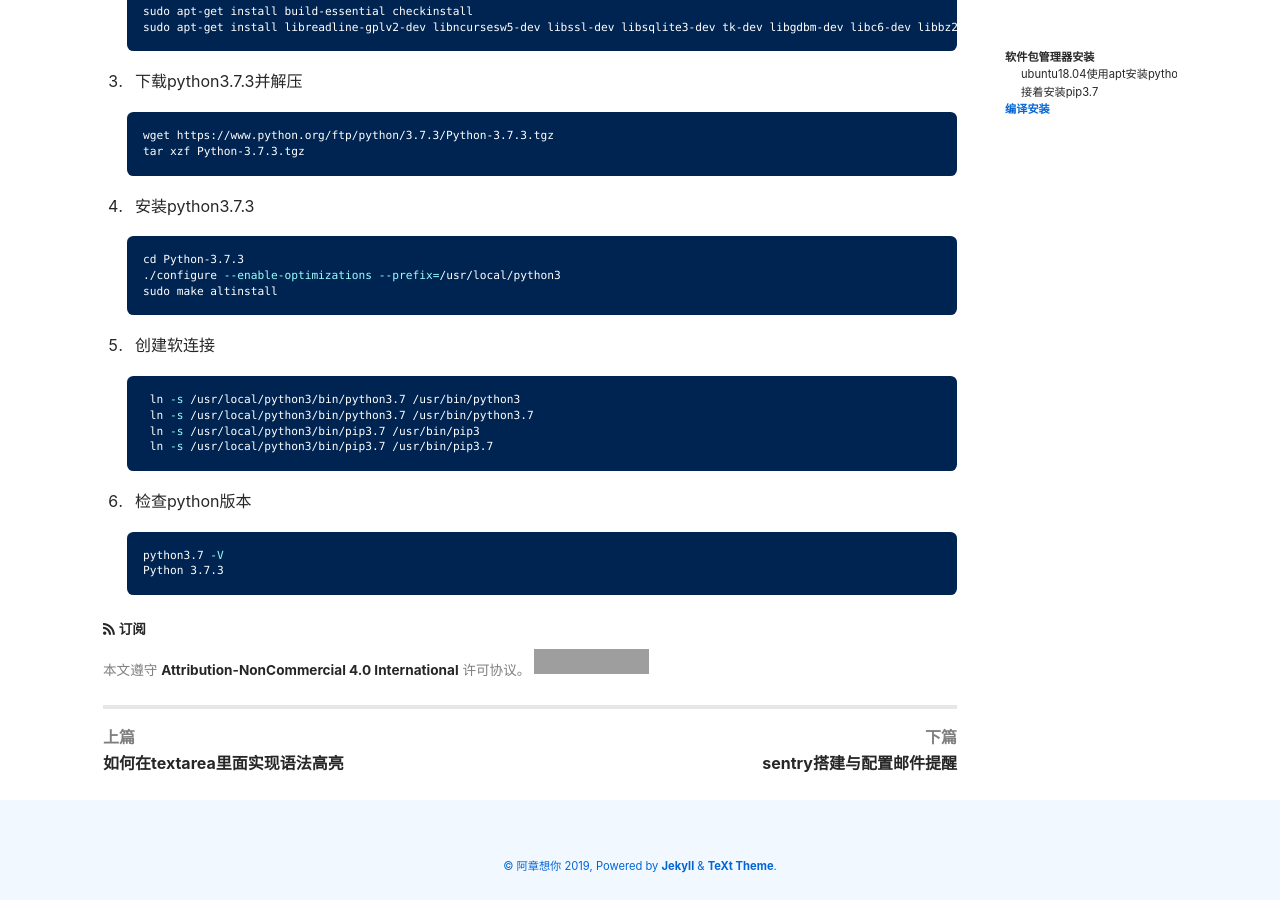
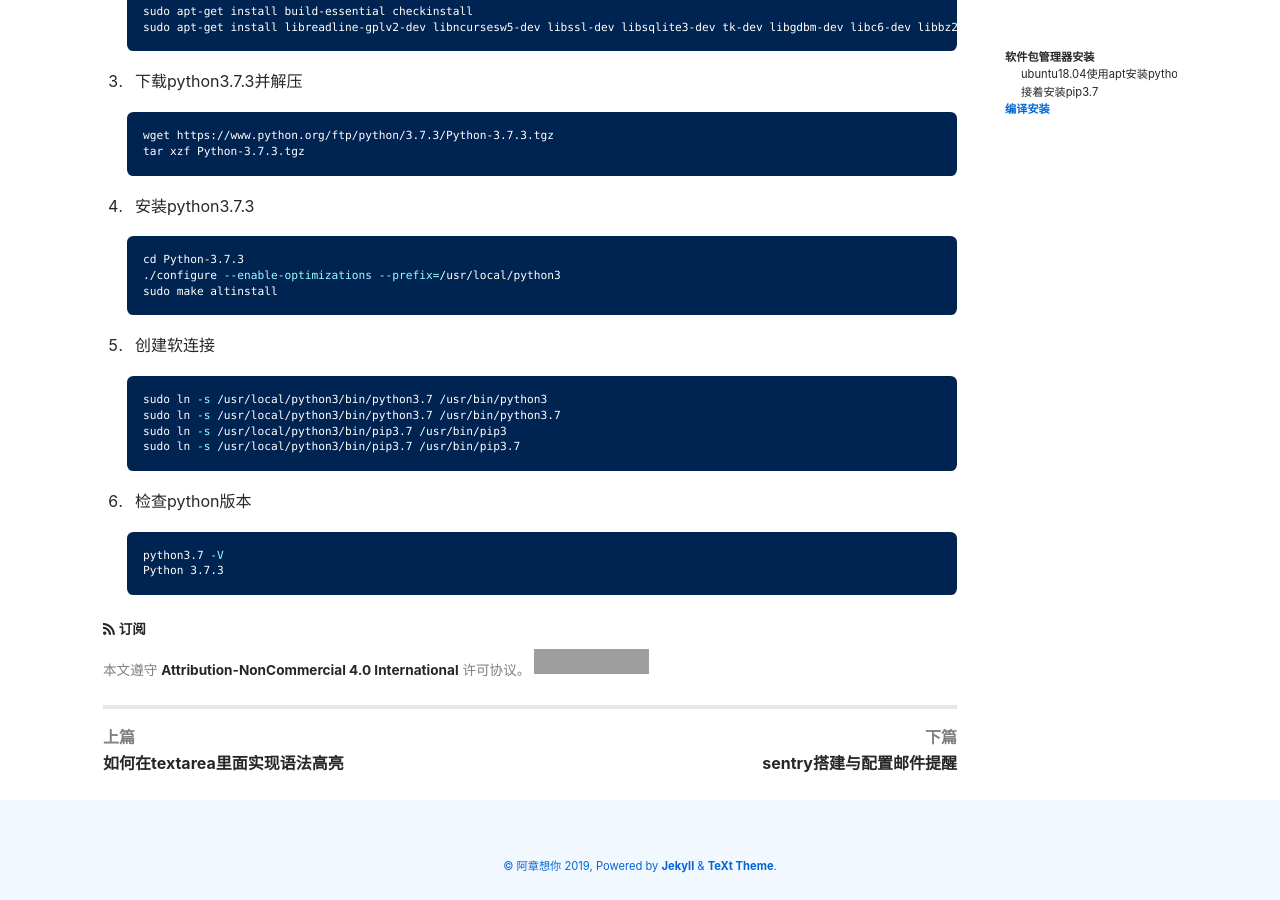
Before and after one commit to CheungChan/iblog, a Jekyll site: the page built from _posts/2019-05-24-linux安装python3.7.md, in a window 1280 px wide and 900 px high, scrolled down 2018 px. Built offline with Jekyll 4.4.1, drawn with Linux system fonts in a browser that asks for light colours; nearby versions of some CDN libraries; comment, search, counter and statistics services are not loaded; grey boxes are pictures that could not be loaded.

Commit message:
centos安装python3.7

````diff
--- a/_posts/2019-05-24-linux安装python3.7.md
+++ b/_posts/2019-05-24-linux安装python3.7.md
@@ -104,10 +104,10 @@ sudo python3.7 get-pip.py
 4. 创建软连接
 
    ```bash
-    ln -s /usr/local/python3/bin/python3.7 /usr/bin/python3
-    ln -s /usr/local/python3/bin/python3.7 /usr/bin/python3.7
-    ln -s /usr/local/python3/bin/pip3.7 /usr/bin/pip3
-    ln -s /usr/local/python3/bin/pip3.7 /usr/bin/pip3.7
+   sudo ln -s /usr/local/python3/bin/python3.7 /usr/bin/python3
+   sudo ln -s /usr/local/python3/bin/python3.7 /usr/bin/python3.7
+   sudo ln -s /usr/local/python3/bin/pip3.7 /usr/bin/pip3
+   sudo ln -s /usr/local/python3/bin/pip3.7 /usr/bin/pip3.7
    ```
 
 5. 检查python版本
````
